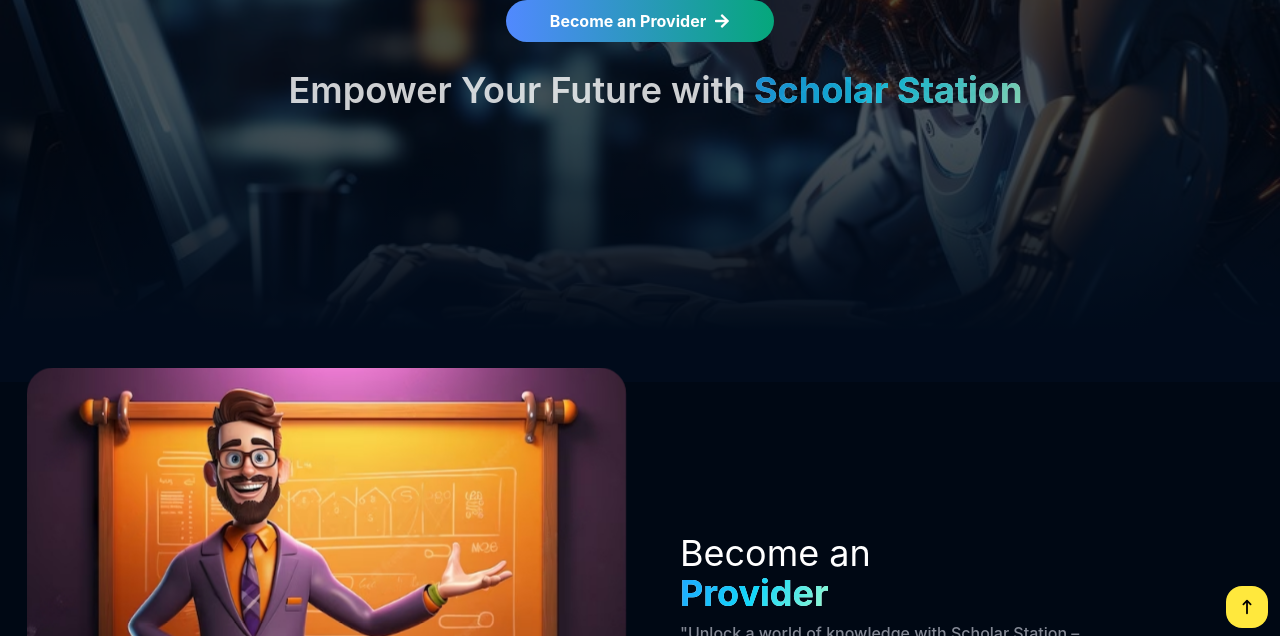
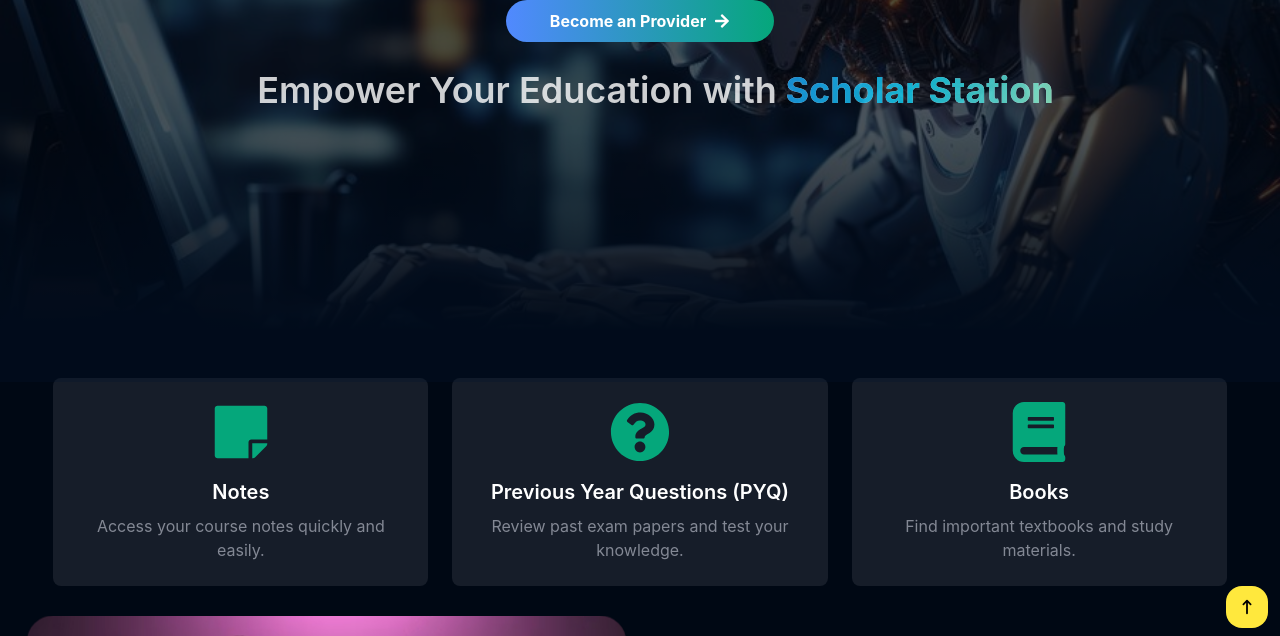
Before and after one commit to mrigaankzoro/ScholarStation, a React (Vite) app in the folder Client/: page / in a window 1280 px wide. Shown: the part 268-904 px from the top of the page. Built offline with nearby package versions, Linux system fonts and the light colour scheme; no server answers; a web font is replaced by a local one.

Commit message:
home page and some changes

```diff
--- a/Client/src/components/core/Auth/SignupForm.jsx
+++ b/Client/src/components/core/Auth/SignupForm.jsx
@@ -80,7 +80,7 @@
     },
     {
       id: 2,
-      tabName: "Instructor",
+      tabName: "Provider",
       type: ACCOUNT_TYPE.INSTRUCTOR,
     },
   ];
--- a/Client/src/pages/Home.jsx
+++ b/Client/src/pages/Home.jsx
@@ -1,39 +1,38 @@
-import React, { useEffect, useState } from 'react'
-import { Link } from "react-router-dom"
-import { useDispatch } from 'react-redux';
+import React, { useEffect, useState } from "react";
+import { Link } from "react-router-dom";
+import { useDispatch } from "react-redux";
+import NotesSection from "./NotesSection";
+import HighlightText from "../components/core/HomePage/HighlightText";
+import CTAButton from "../components/core/HomePage/Button";
+import CodeBlocks from "../components/core/HomePage/CodeBlocks";
+import TimelineSection from "../components/core/HomePage/TimelineSection";
+import LearningLanguageSection from "../components/core/HomePage/LearningLanguageSection";
+import InstructorSection from "../components/core/HomePage/InstructorSection";
+import Footer from "../components/common/Footer";
+import ExploreMore from "../components/core/HomePage/ExploreMore";
+import ReviewSlider from "../components/common/ReviewSlider";
+import Course_Slider from "../components/core/Catalog/Course_Slider";
 
-import HighlightText from '../components/core/HomePage/HighlightText'
-import CTAButton from "../components/core/HomePage/Button"
-import CodeBlocks from "../components/core/HomePage/CodeBlocks"
-import TimelineSection from '../components/core/HomePage/TimelineSection'
-import LearningLanguageSection from '../components/core/HomePage/LearningLanguageSection'
-import InstructorSection from '../components/core/HomePage/InstructorSection'
-import Footer from '../components/common/Footer'
-import ExploreMore from '../components/core/HomePage/ExploreMore'
-import ReviewSlider from '../components/common/ReviewSlider'
-import Course_Slider from '../components/core/Catalog/Course_Slider'
+import { getCatalogPageData } from "../services/operations/pageAndComponentData";
 
-import { getCatalogPageData } from '../services/operations/pageAndComponentData'
+import { MdOutlineRateReview } from "react-icons/md";
+import { FaArrowRight } from "react-icons/fa";
 
-import { MdOutlineRateReview } from 'react-icons/md'
-import { FaArrowRight } from "react-icons/fa"
-
-import { motion } from 'framer-motion'
-import { fadeIn, } from './../components/common/motionFrameVarients';
+import { motion } from "framer-motion";
+import { fadeIn } from "./../components/common/motionFrameVarients";
 
 // background random images
-import backgroundImg1 from '../assets/Images/random bg img/coding bg1.jpg'
-import backgroundImg2 from '../assets/Images/random bg img/coding bg2.jpg'
-import backgroundImg3 from '../assets/Images/random bg img/coding bg3.jpg'
-import backgroundImg4 from '../assets/Images/random bg img/coding bg4.jpg'
-import backgroundImg5 from '../assets/Images/random bg img/coding bg5.jpg'
-import backgroundImg6 from '../assets/Images/random bg img/coding bg6.jpeg'
-import backgroundImg7 from '../assets/Images/random bg img/coding bg7.jpg'
-import backgroundImg8 from '../assets/Images/random bg img/coding bg8.jpeg'
-import backgroundImg9 from '../assets/Images/random bg img/coding bg9.jpg'
-import backgroundImg10 from '../assets/Images/random bg img/coding bg10.jpg'
-import backgroundImg111 from '../assets/Images/random bg img/coding bg11.jpg'
-
+import backgroundImg1 from "../assets/Images/random bg img/coding bg1.jpg";
+import backgroundImg2 from "../assets/Images/random bg img/coding bg2.jpg";
+import backgroundImg3 from "../assets/Images/random bg img/coding bg3.jpg";
+import backgroundImg4 from "../assets/Images/random bg img/coding bg4.jpg";
+import backgroundImg5 from "../assets/Images/random bg img/coding bg5.jpg";
+import backgroundImg6 from "../assets/Images/random bg img/coding bg6.jpeg";
+import backgroundImg7 from "../assets/Images/random bg img/coding bg7.jpg";
+import backgroundImg8 from "../assets/Images/random bg img/coding bg8.jpeg";
+import backgroundImg9 from "../assets/Images/random bg img/coding bg9.jpg";
+import backgroundImg10 from "../assets/Images/random bg img/coding bg10.jpg";
+import backgroundImg111 from "../assets/Images/random bg img/coding bg11.jpg";
 
 const randomImges = [
   backgroundImg1,
@@ -51,47 +50,41 @@
 
 // hardcoded
 
-
-
 const Home = () => {
-
   // get background random images
   const [backgroundImg, setBackgroundImg] = useState(null);
 
   useEffect(() => {
-        const bg = randomImges[Math.floor(Math.random() * randomImges.length)]
+    const bg = randomImges[Math.floor(Math.random() * randomImges.length)];
     setBackgroundImg(bg);
-    }, [])
-
-
+  }, []);
 
   // get courses data
   const [CatalogPageData, setCatalogPageData] = useState(null);
-    const categoryID = "6506c9dff191d7ffdb4a3fe2" // hard coded
+  const categoryID = "6506c9dff191d7ffdb4a3fe2"; // hard coded
   const dispatch = useDispatch();
 
   useEffect(() => {
     const fetchCatalogPageData = async () => {
-
       const result = await getCatalogPageData(categoryID, dispatch);
       setCatalogPageData(result);
       // console.log("page data ==== ",CatalogPageData);
-        }
+    };
     if (categoryID) {
       fetchCatalogPageData();
     }
-    }, [categoryID])
-
+  }, [categoryID]);
 
   // console.log('================ CatalogPageData?.selectedCourses ================ ', CatalogPageData)
-
 
   return (
     <React.Fragment>
       {/* background random image */}
       <div>
         <div className="w-full h-[450px] md:h-[650px] absolute top-0 left-0 opacity-[0.3] overflow-hidden object-cover ">
-                    <img src={backgroundImg} alt="Background"
+          <img
+            src={backgroundImg}
+            alt="Background"
             className="w-full h-full object-cover "
           />
 
@@ -99,62 +92,58 @@
         </div>
       </div>
 
-            <div className=' '>
+      <div className=" ">
         {/*Section1  */}
-                <div className='relative h-[450px] md:h-[550px] justify-center mx-auto flex flex-col w-11/12 max-w-maxContent items-center text-white '>
-
+        <div className="relative h-[450px] md:h-[550px] justify-center mx-auto flex flex-col w-11/12 max-w-maxContent items-center text-white ">
           <Link to={"/signup"}>
-                        <div className='z-0 group p-1 mx-auto rounded-full bg-gradient-to-r from-[#5189ff] to-caribbeangreen-300 font-bold text-white
-                                        transition-all duration-200 hover:scale-95 w-fit'>
-                            <div className='flex flex-row items-center gap-2 rounded-full px-10 py-[5px]
-                              transition-all duration-200 group-hover:bg-richblack-900'>
-                                <p className=''>Become an Provider</p>
-                                <FaArrowRight className='stroke-1 stroke-black' />
+            <div
+              className="z-0 group p-1 mx-auto rounded-full bg-gradient-to-r from-[#5189ff] to-caribbeangreen-300 font-bold text-white
+                                        transition-all duration-200 hover:scale-95 w-fit"
+            >
+              <div
+                className="flex flex-row items-center gap-2 rounded-full px-10 py-[5px]
+                              transition-all duration-200 group-hover:bg-richblack-900"
+              >
+                <p className="">Become an Provider</p>
+                <FaArrowRight className="stroke-1 stroke-black" />
               </div>
             </div>
-
           </Link>
 
           <motion.div
-                        variants={fadeIn('left', 0.1)}
-                        initial='hidden'
-                        whileInView={'show'}
+            variants={fadeIn("left", 0.1)}
+            initial="hidden"
+            whileInView={"show"}
             viewport={{ once: false, amount: 0.1 }}
-                        className='text-center text-3xl lg:text-4xl font-semibold mt-7  '
+            className="text-center text-3xl lg:text-4xl font-semibold mt-7  "
           >
-                        Empower Your Future with
+            Empower Your Education with
             <HighlightText text={"Scholar Station"} />
           </motion.div>
 
-
           <motion.div
-                        variants={fadeIn('right', 0.1)}
-                        initial='hidden'
-                        whileInView={'show'}
+            variants={fadeIn("right", 0.1)}
+            initial="hidden"
+            whileInView={"show"}
             viewport={{ once: false, amount: 0.1 }}
-                        className=' mt-4 w-[90%] text-center text-base lg:text-lg font-bold text-richblack-300'
-                    >
-
-                    </motion.div>
-
-
-
+            className=" mt-4 w-[90%] text-center text-base lg:text-lg font-bold text-richblack-300"
+          ></motion.div>
         </div>
-
+        <div>
+          <NotesSection />
+        </div>
         {/*Section 3 */}
-                <div className='mt-14 w-11/12 mx-auto max-w-maxContent flex-col items-center justify-between gap-8 first-letter bg-richblack-900 text-white'>
+        <div className="mt-14 w-11/12 mx-auto max-w-maxContent flex-col items-center justify-between gap-8 first-letter bg-richblack-900 text-white">
           <InstructorSection />
 
           {/* Reviws from Other Learner */}
-
-
         </div>
 
         {/*Footer */}
         <Footer />
-            </div >
+      </div>
     </React.Fragment>
-    )
-}
+  );
+};
 
-export default Home
+export default Home;
--- a/Client/src/pages/Login.jsx
+++ b/Client/src/pages/Login.jsx
@@ -5,7 +5,7 @@
   return (
     <Template
       title="Welcome Back"
-      description1="Build skills for today, tomorrow, and beyond."
+      description1="Learn skills for today, tomorrow, and beyond."
       description2="Education to future-proof your career."
       image={loginImg}
       formType="login"
--- /dev/null
+++ b/Client/src/pages/NotesSection.jsx
@@ -0,0 +1,31 @@
+import React from 'react';
+import { FaBook, FaStickyNote, FaQuestionCircle } from 'react-icons/fa';
+
+const NotesSection = () => {
+  return (
+    <div className="mt-10 w-11/12 mx-auto max-w-maxContent grid grid-cols-1 md:grid-cols-3 gap-6 text-white">
+      {/* Notes Block */}
+      <div className="flex flex-col items-center bg-richblack-800 p-6 rounded-lg text-center hover:scale-105 transition-transform duration-200">
+        <FaStickyNote className="text-6xl mb-4 text-caribbeangreen-300" />
+        <h3 className="text-xl font-semibold mb-2">Notes</h3>
+        <p className="text-richblack-300">Access your course notes quickly and easily.</p>
+      </div>
+
+      {/* PYQ Block */}
+      <div className="flex flex-col items-center bg-richblack-800 p-6 rounded-lg text-center hover:scale-105 transition-transform duration-200">
+        <FaQuestionCircle className="text-6xl mb-4 text-caribbeangreen-300" />
+        <h3 className="text-xl font-semibold mb-2">Previous Year Questions (PYQ)</h3>
+        <p className="text-richblack-300">Review past exam papers and test your knowledge.</p>
+      </div>
+
+      {/* Books Block */}
+      <div className="flex flex-col items-center bg-richblack-800 p-6 rounded-lg text-center hover:scale-105 transition-transform duration-200">
+        <FaBook className="text-6xl mb-4 text-caribbeangreen-300" />
+        <h3 className="text-xl font-semibold mb-2">Books</h3>
+        <p className="text-richblack-300">Find important textbooks and study materials.</p>
+      </div>
+    </div>
+  );
+};
+
+export default NotesSection;
--- a/Client/src/pages/Signup.jsx
+++ b/Client/src/pages/Signup.jsx
@@ -4,7 +4,7 @@
 function Signup() {
   return (
     <Template
-      title="Join the millions learning with Scholar Station for free"
+      title="Join the Hood learning with Scholar Station for free"
       description1="Build skills for today, tomorrow, and beyond."
       description2="Education to future-proof your career."
       image={signupImg}
```
Lines whose indentation alone changed are shown as unchanged.
